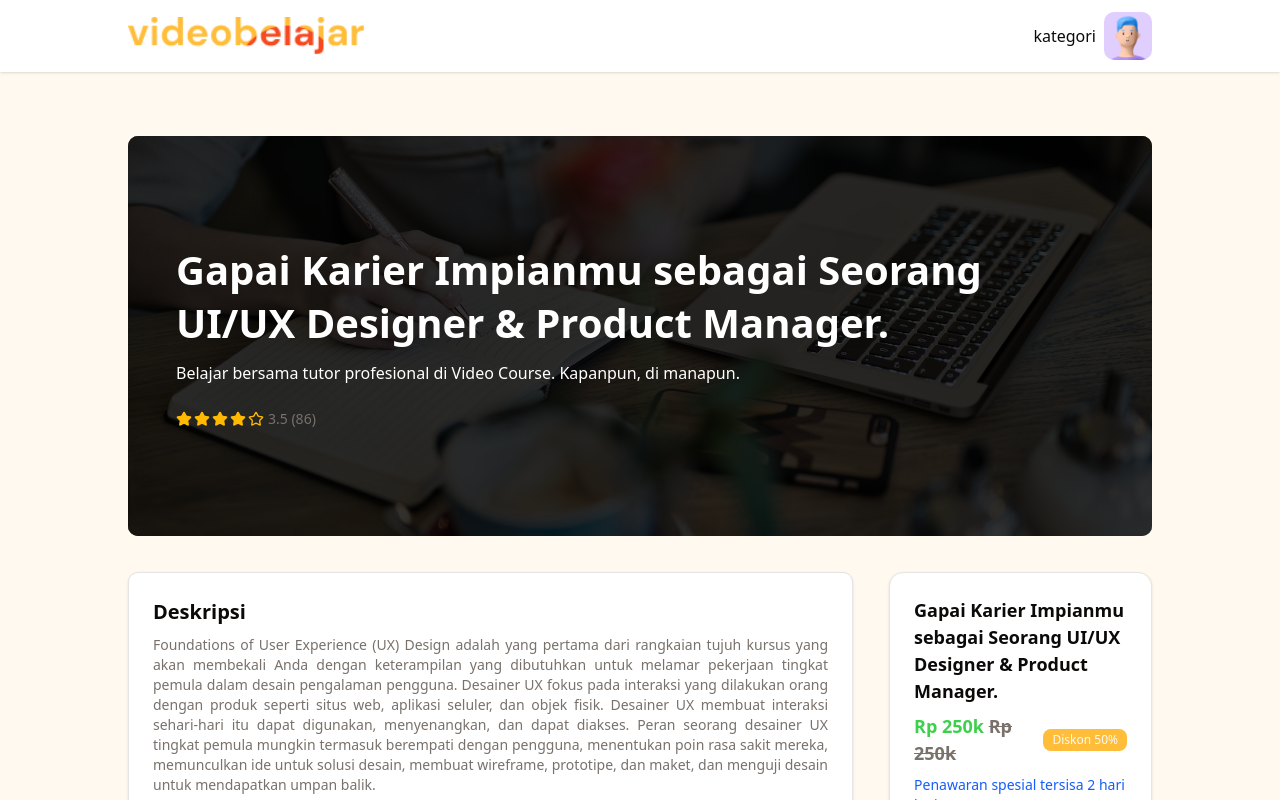
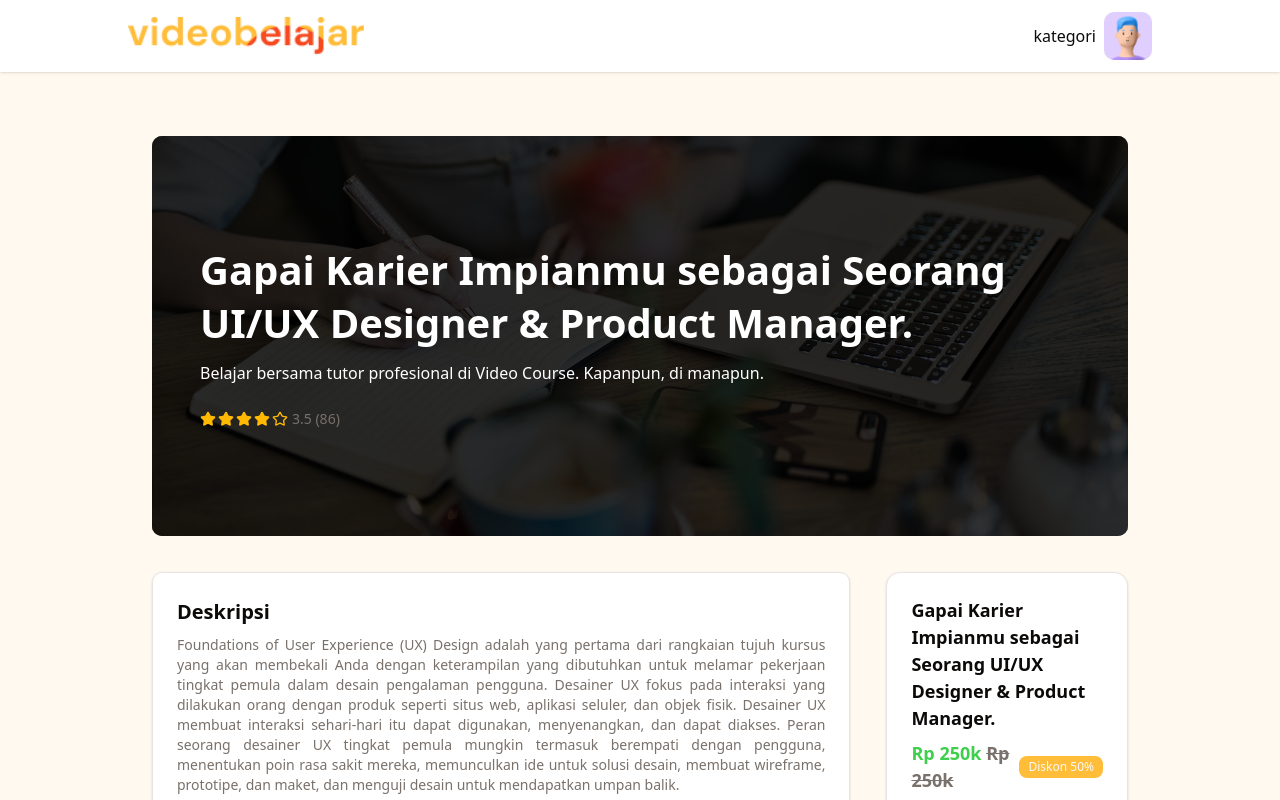
Before and after one commit to uzishdq/videobelajar, a Next.js app: page /courses/detail-course/1 in a window 1280 px wide. Shown: the top 800 px of the page. Built offline with nearby package versions, Linux system fonts and the light colour scheme.

Commit message:
fix:layouting

```diff
--- a/app/(auth)/layout.tsx
+++ /dev/null
@@ -1,11 +0,0 @@
-export default function AuthLayout({
-  children,
-}: {
-  children: React.ReactNode;
-}) {
-  return (
-    <main className="flex min-h-screen items-center justify-center px-5 py-5">
-      {children}
-    </main>
-  );
-}
--- a/app/(private)/(profile)/layout.tsx
+++ b/app/(private)/(profile)/layout.tsx
@@ -1,4 +1,3 @@
-import FooterSection from "@/components/footer/footer-section";
 import NavAside from "@/components/navigasi/nav-aside";
 
 export default function ProfileLayout({
@@ -7,12 +6,9 @@
   children: React.ReactNode;
 }) {
   return (
-    <>
-      <main className="flex h-fit flex-col md:flex-row items-start justify-start px-7 py-5 md:px-16 md:py-16 space-y-6 space-x-9">
-        <NavAside />
-        {children}
-      </main>
-      <FooterSection />
-    </>
+    <div className="flex flex-col md:flex-row  h-fit w-full items-start justify-start px-7 md:px-16 space-y-6 space-x-9">
+      <NavAside />
+      {children}
+    </div>
   );
 }
--- a/app/(private)/courses/detail-course/[id]/page.tsx
+++ b/app/(private)/courses/detail-course/[id]/page.tsx
@@ -33,7 +33,7 @@
   const { id } = await params;
 
   return (
-    <section className="flex min-h-screen flex-col items-center px-7 py-5 md:px-32 md:py-16 space-y-6 md:space-y-9">
+    <section className="flex min-h-screen flex-col items-center px-7 md:px-32 space-y-6 md:space-y-9">
       {/* HEADER */}
       <div className="relative flex items-center justify-center bg-black w-full min-w-[320px] h-100 max-h-100 rounded-[10px]">
         <Image
--- a/app/(private)/courses/layout.tsx
+++ /dev/null
@@ -1,14 +0,0 @@
-import FooterSection from "@/components/footer/footer-section";
-
-export default function CoursesLayout({
-  children,
-}: Readonly<{
-  children: React.ReactNode;
-}>) {
-  return (
-    <>
-      <main>{children}</main>
-      <FooterSection />
-    </>
-  );
-}
--- a/app/(private)/courses/page.tsx
+++ b/app/(private)/courses/page.tsx
@@ -6,13 +6,11 @@
   const course = await getCourses();
 
   return (
-    <section className="flex min-h-screen flex-col items-center px-7 py-5 md:px-6 md:py-16 space-y-6 md:space-y-16">
     <CourseSection
       title="Koleksi Video Pembelajaran Unggulan"
       description="Jelajahi Dunia Pengetahuan Melalui Pilihan Kami!"
     >
       <CoursesContent data={course.data} />
     </CourseSection>
-    </section>
   );
 }
--- a/app/(public)/layout.tsx
+++ /dev/null
@@ -1,16 +0,0 @@
-import FooterSection from "@/components/footer/footer-section";
-
-export default function PublicLayout({
-  children,
-}: {
-  children: React.ReactNode;
-}) {
-  return (
-    <>
-      <main className="flex min-h-screen flex-col items-center px-7 py-5 md:px-6 md:py-16 space-y-6 md:space-y-16">
-        {children}
-      </main>
-      <FooterSection />
-    </>
-  );
-}
--- a/app/layout.tsx
+++ b/app/layout.tsx
@@ -3,6 +3,7 @@
 import "./globals.css";
 import Nav from "@/components/navigasi/nav";
 import { Toaster } from "@/components/ui/sonner";
+import FooterSection from "@/components/footer/footer-section";
 
 const poppins = Poppins({
   variable: "--font-poppins",
@@ -25,7 +26,10 @@
     <html lang="en">
       <body className={`${poppins.variable} antialiased`}>
         <Nav />
-        {children}
+        <main className="flex flex-col items-center px-7 py-5 md:px-6 md:py-16 space-y-6 md:space-y-16">
+          {children}
+        </main>
+        <FooterSection />
         <Toaster position="top-right" richColors />
       </body>
     </html>
--- a/components/course/courses-content.tsx
+++ b/components/course/courses-content.tsx
@@ -67,7 +67,7 @@
   };
 
   return (
-    <section className="flex flex-col md:flex-row gap-10">
+    <section className="flex flex-col items-start justify-between md:flex-row gap-10">
       <Card className="w-full h-fit md:max-w-sm">
         <CardHeader>
           <CardTitle className="text-[18px] text-muted-foreground">
@@ -208,7 +208,7 @@
         </CardContent>
       </Card>
 
-      <div className="space-y-8">
+      <div className="w-full space-y-8">
         <div className="flex flex-row gap-4">
           <Select>
             <SelectTrigger className="w-45 bg-white">
```
Also changed, not shown: app/page.tsx (renamed from app/(public)/page.tsx), 1 other file (tests, documents, lock files or other folders). Lines whose indentation alone changed are shown as unchanged.
